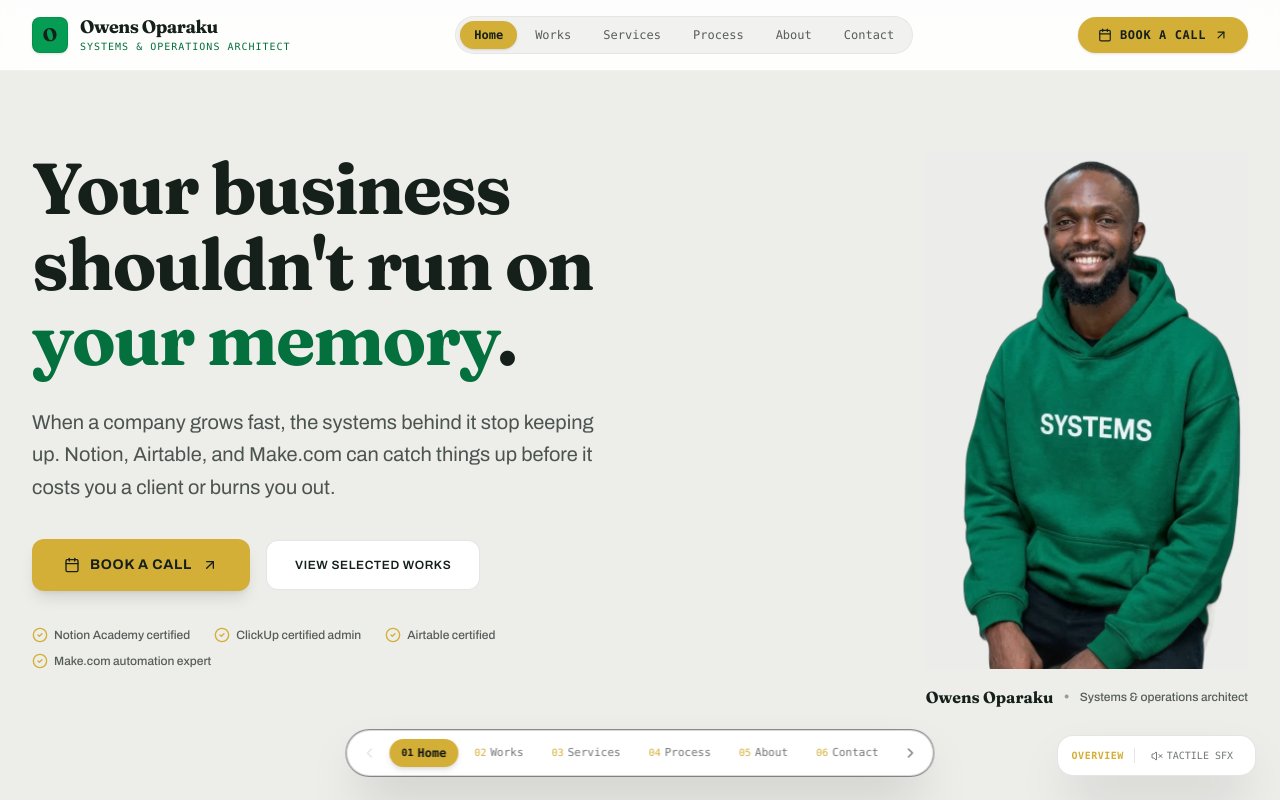
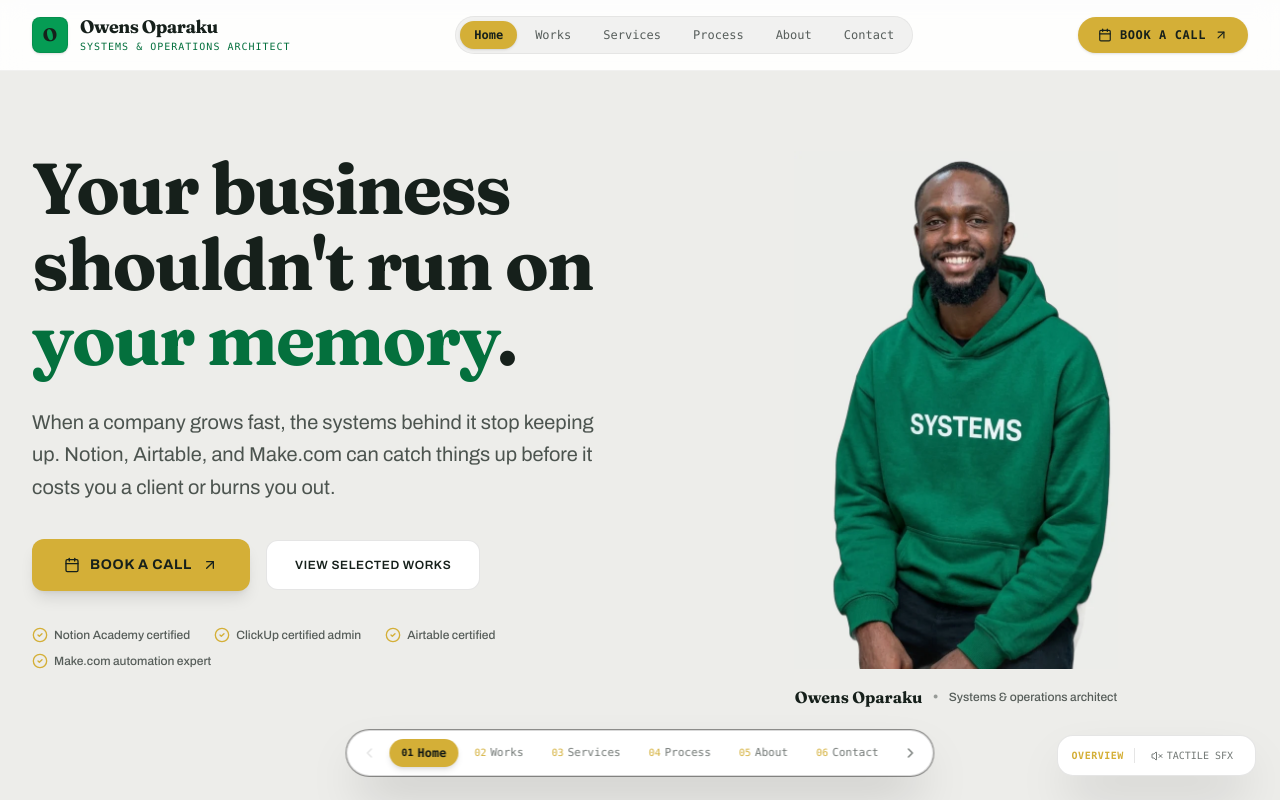
Before and after one commit to ifeanyiowens/Knight-Workspace, a React (Vite) app: page / in a window 1280 px wide. Shown: the top 800 px of the page. Built offline with nearby package versions, Linux system fonts and the light colour scheme.

Commit message:
Center the photo within its column on Hero and About instead of pushing it flush right

```diff
--- a/src/components/Hero.tsx
+++ b/src/components/Hero.tsx
@@ -94,8 +94,8 @@ export const Hero: React.FC<HeroProps> = ({ onOpenBooking }) => {
           </div>
 
           {/* Right Column: Photo sized to match the text column's height exactly */}
-          <div className="lg:col-span-6 flex flex-col items-center lg:items-end">
-            <div className="relative w-full flex justify-center lg:justify-end" style={matchHeight ? { height: matchHeight } : undefined}>
+          <div className="lg:col-span-6 flex flex-col items-center">
+            <div className="relative w-full flex justify-center" style={matchHeight ? { height: matchHeight } : undefined}>
 
               {/* Soft sage shape sitting behind the lower half, masks the crop and grounds the photo */}
               <div className="absolute bottom-0 inset-x-6 h-2/5 bg-[#059C54] rounded-[2.5rem] -z-10" />
--- a/src/pages/AboutPage.tsx
+++ b/src/pages/AboutPage.tsx
@@ -163,8 +163,8 @@ export const AboutPage: React.FC<AboutPageProps> = ({ onOpenBooking, onNavigate
         <div className="grid grid-cols-1 lg:grid-cols-12 gap-12 lg:items-start mb-24">
 
           {/* Left: Free floating portrait, matches Hero treatment */}
-          <div className="lg:col-span-6 flex flex-col items-center lg:items-end">
-            <div className="relative w-full flex justify-center lg:justify-end" style={matchHeight ? { height: matchHeight } : undefined}>
+          <div className="lg:col-span-6 flex flex-col items-center">
+            <div className="relative w-full flex justify-center" style={matchHeight ? { height: matchHeight } : undefined}>
 
               <div className="absolute bottom-0 inset-x-10 h-2/5 bg-[#059C54] rounded-[2.5rem] -z-10" />
 
```
